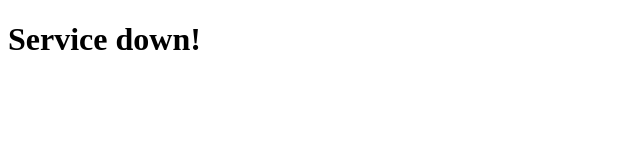
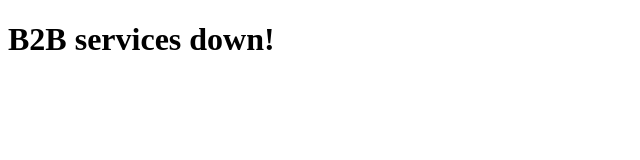
Before and after one commit to anurajrajagopal/staticpageb2b, a plain HTML site: page index.html in a window 1280 px wide. Shown: the whole page, without its empty margins (0-640 px from the left). Drawn offline with Linux system fonts and the light colour scheme.

Commit message:
Update index.html

```diff
--- a/index.html
+++ b/index.html
@@ -1,6 +1,6 @@
 <!DOCTYPE html>
 <html>
   <body>
-    <h1>Service down!</h1>
+    <h1>B2B services down!</h1>
   </body>
 </html>
```
